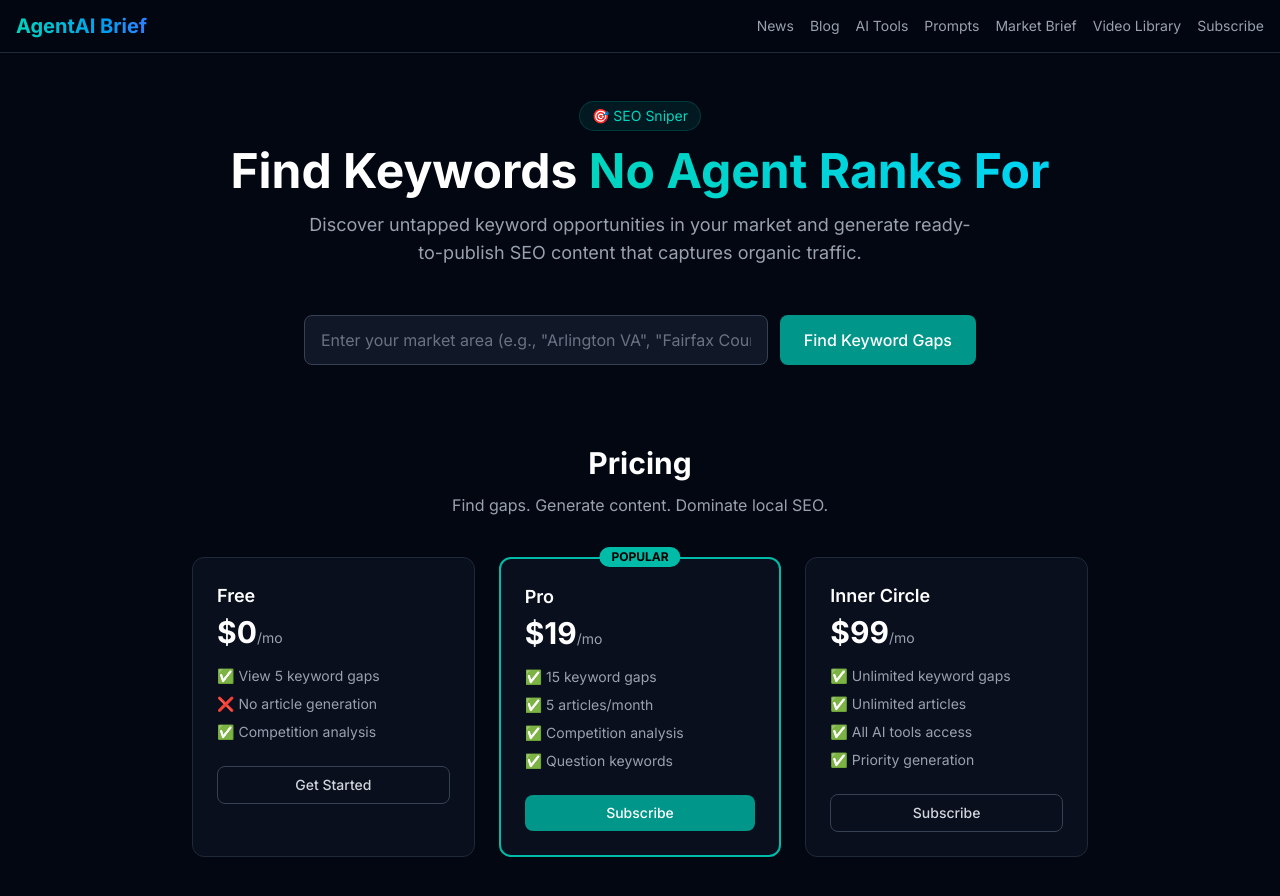
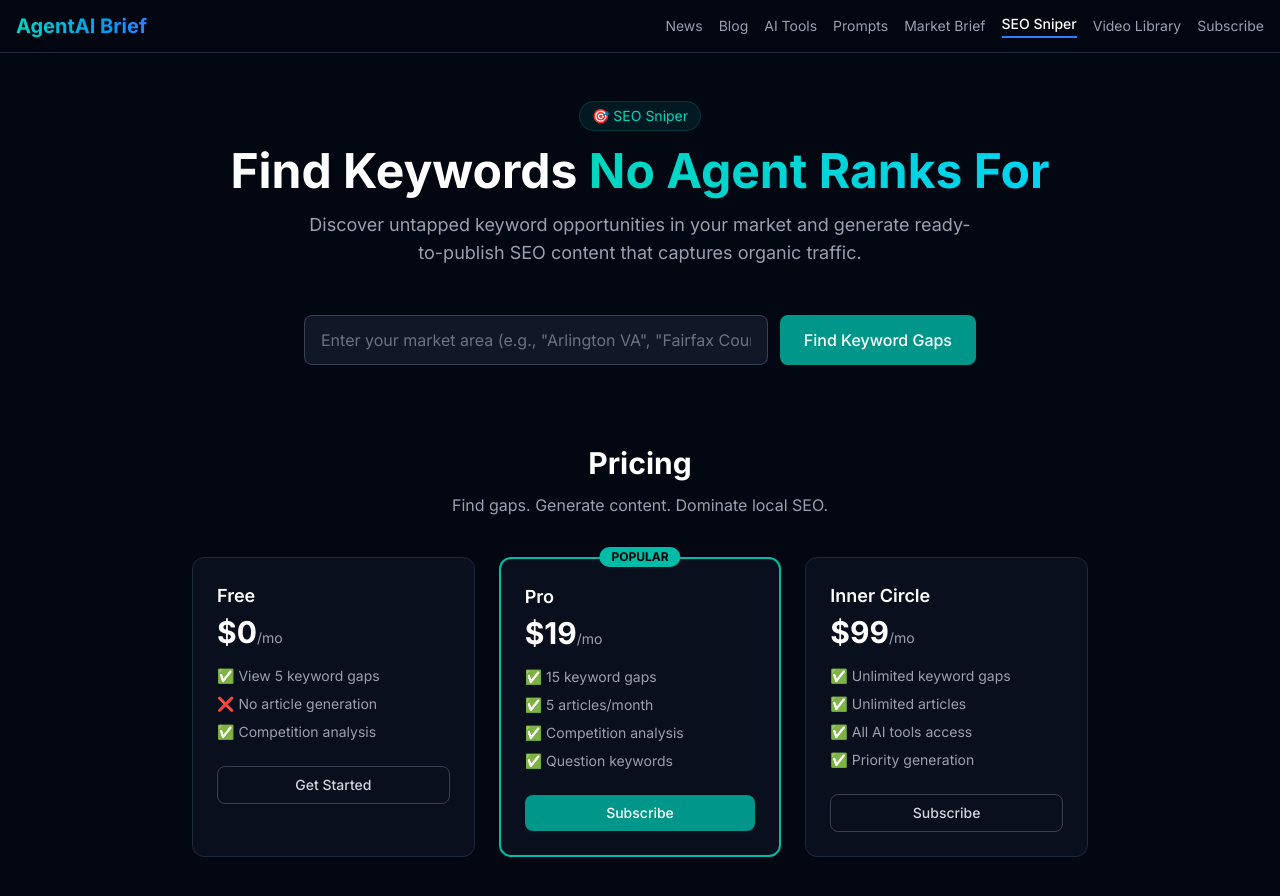
Before and after one commit to dustin-ui/agentaibrief, a Next.js app: page /seo-sniper in a window 1280 px wide. Shown: the top 896 px of the page. Built offline with nearby package versions, Linux system fonts and the light colour scheme.

Commit message:
Add SEO Sniper feature

```diff
--- a/src/components/SiteNav.tsx
+++ b/src/components/SiteNav.tsx
@@ -9,6 +9,7 @@ const NAV_ITEMS = [
   { href: '/tools', label: 'AI Tools' },
   { href: '/prompts', label: 'Prompts' },
   { href: '/neighborhood-brief', label: 'Market Brief' },
+  { href: '/seo-sniper', label: 'SEO Sniper' },
   { href: '/videos', label: 'Video Library' },
   { href: '/subscribe', label: 'Subscribe' },
 ];
```
